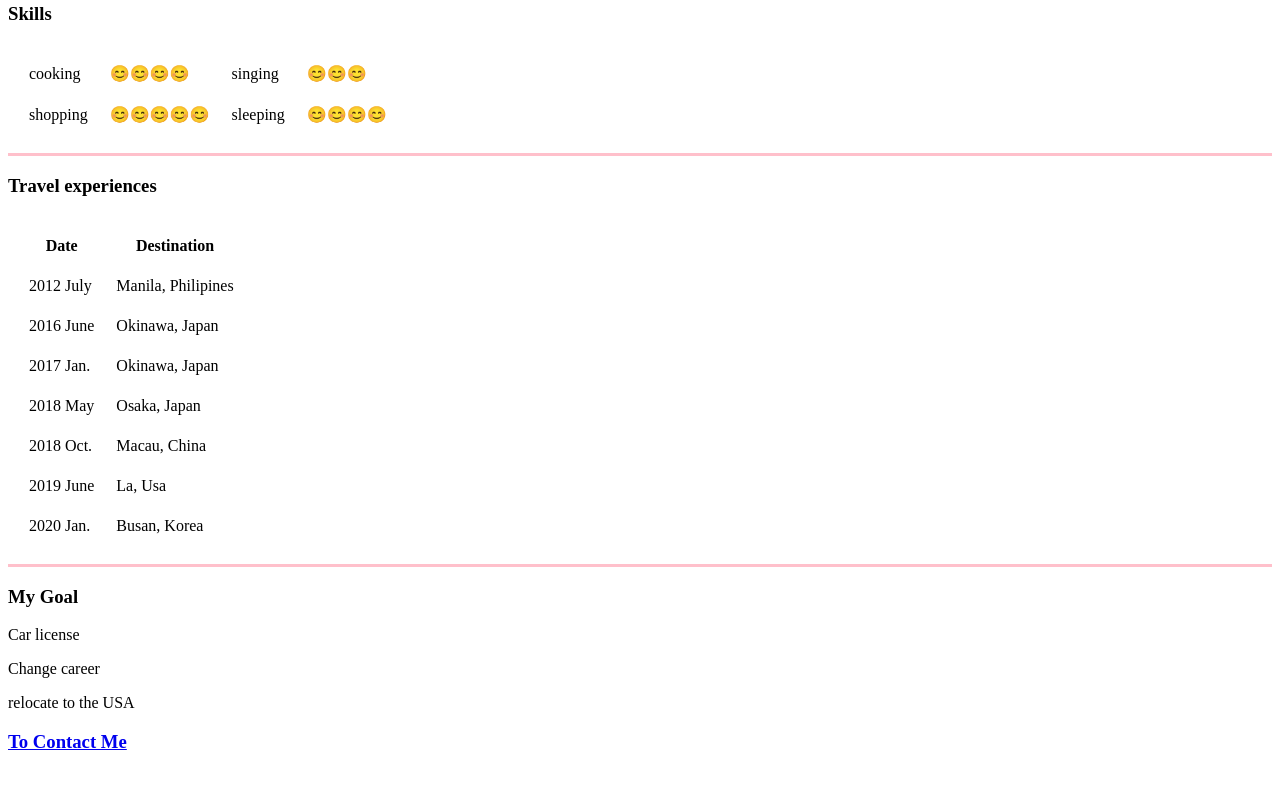
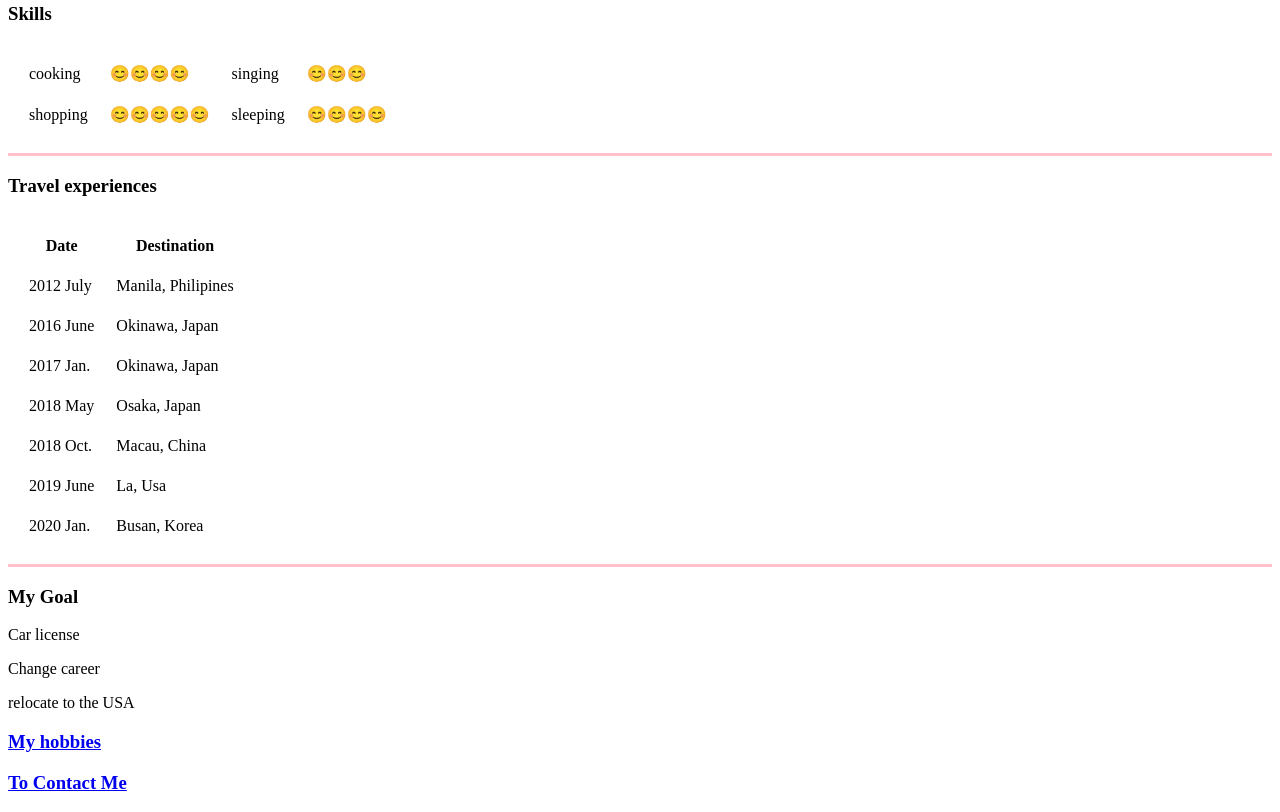
Before and after one commit to ACLTR/cv, a plain HTML site: page index.html in a window 1280 px wide. Shown: the part 357-1169 px from the top of the page. Before the commit the page ends 1129 px from the top, so only its background shows below. Drawn offline with Linux system fonts and the light colour scheme.

Commit message:
Update index.html

```diff
--- a/index.html
+++ b/index.html
@@ -95,6 +95,7 @@
     <p>Change career</p>
     <p>relocate to the USA</p>
 
+  <h3><strong><a href="Hobbies.html">My hobbies</a></strong></h3>
   <h3><strong><a href="contact.html">To Contact Me</strong></a></h3>
 
 
```
